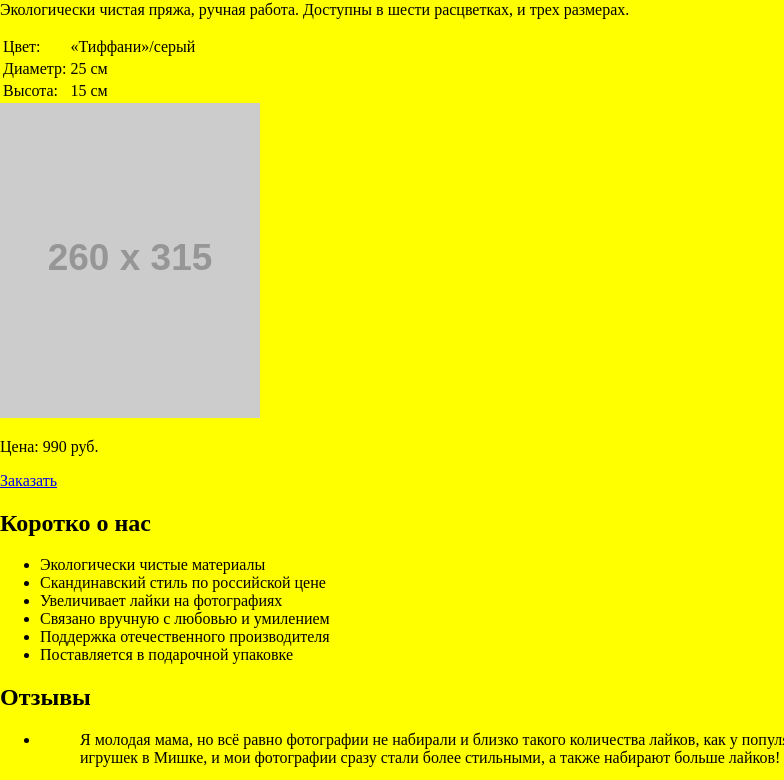
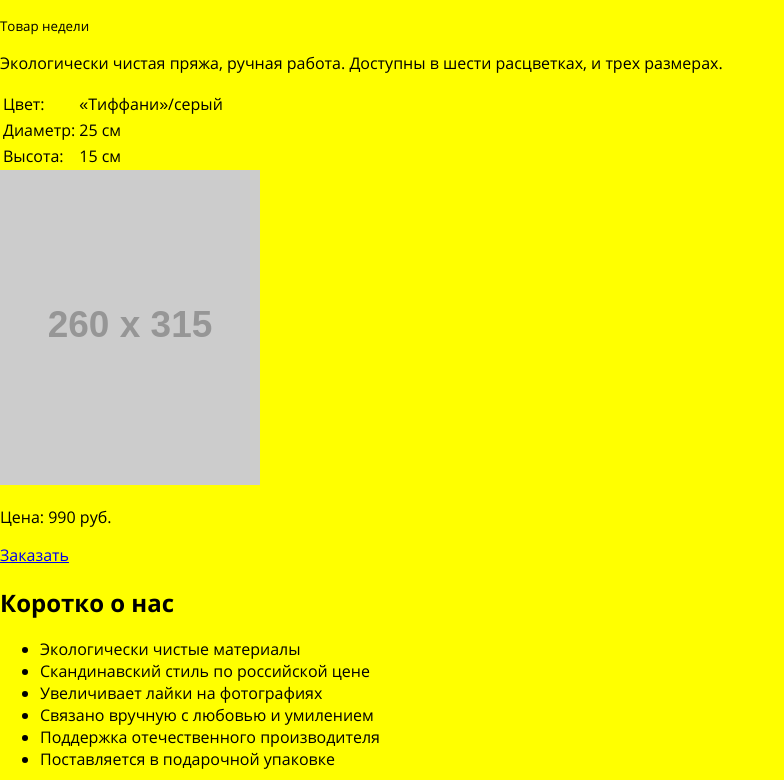
Before and after one commit to novidee/132535-mishka, a plain HTML site: page source/index.html in a window 1280 px wide. Shown: the part 408-1188 px from the top of the page, without its empty margins (0-784 px from the left). Drawn offline with nearby package versions, Linux system fonts and the light colour scheme; files that its build step writes are made by us from their sources; placeholder pictures from the web are drawn by us.

Commit message:
Подключает шрифты

```diff
--- a/source/less/fonts.less
+++ b/source/less/fonts.less
@@ -0,0 +1,15 @@
+@font-face {
+  font-family: "Open Sans";
+  font-weight: normal;
+  font-style: normal;
+  src: url("../fonts/opensans.woff2") format("woff2"),
+    url("../fonts/opensans.woff") format("woff");
+}
+
+@font-face {
+  font-family: "Open Sans";
+  font-weight: bold;
+  font-style: normal;
+  src: url("../fonts/opensansbold.woff2") format("woff2"),
+    url("../fonts/opensansbold.woff") format("woff");
+}
--- a/source/less/global.less
+++ b/source/less/global.less
@@ -10,4 +10,5 @@ html {
 
 body {
   margin: 0;
+  font-family: @font-opensans;
 }
--- a/source/less/variables.less
+++ b/source/less/variables.less
@@ -0,0 +1 @@
+@font-opensans: "Open Sans", "Arial", sans-serif;
```
